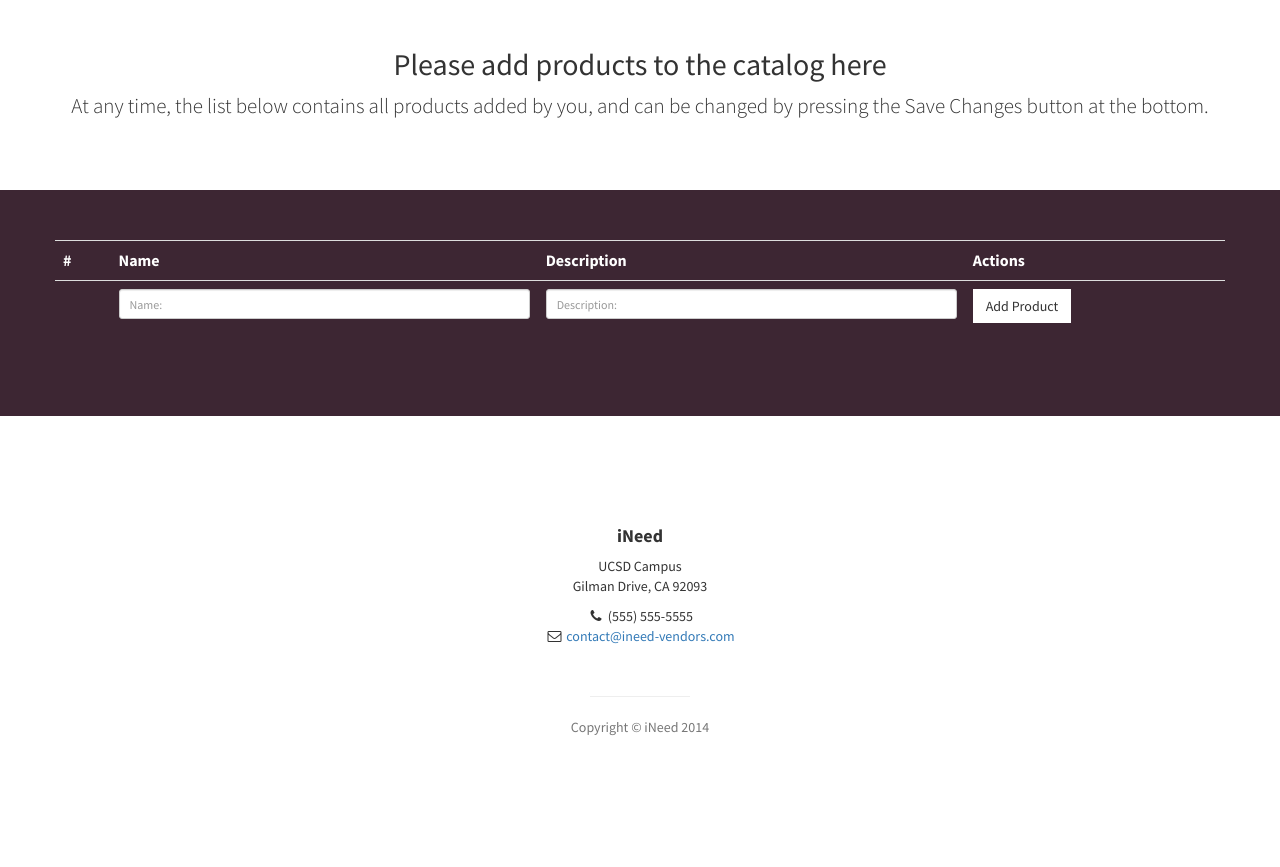
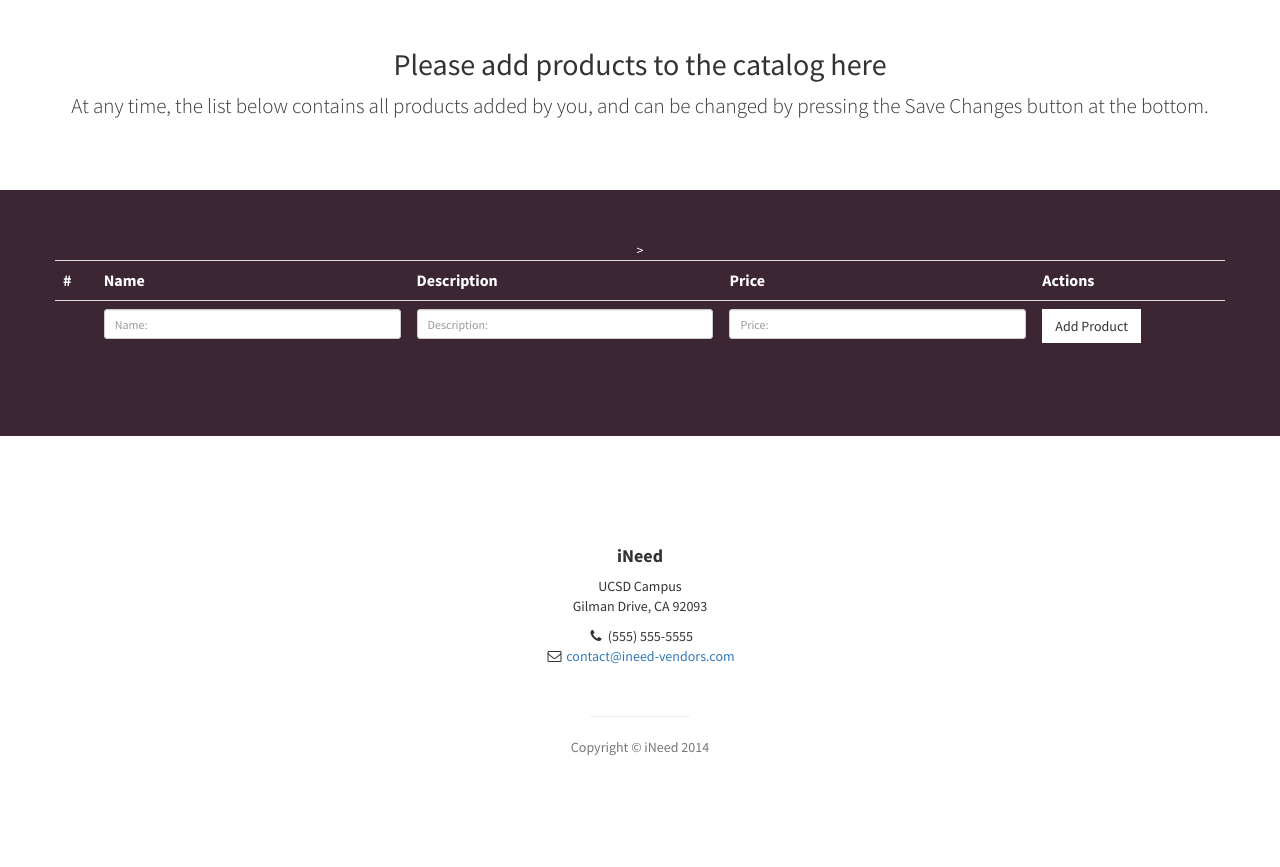
Before and after one commit to suvir/pyNeed, a Flask app: page /catalog in a window 1280 px wide. Shown: the part 822-1689 px from the top of the page. Before the commit the page ends 1558 px from the top, so only its background shows below. Run offline with Flask 2, Linux system fonts and the light colour scheme; the visitor is signed in with stand-in values (Sample User, id 1); data that the repository does not hold is empty; parts of the project's set-up code (start-up, migrations or seed data) failed here and were passed over; some libraries are stand-ins or nearby versions.

Commit message:
Products now have price

```diff
--- a/app/forms.py
+++ b/app/forms.py
@@ -44,6 +44,7 @@ class ProductEditRemoveForm(Form):
 class ProductAddForm(Form):
     name = StringField("name", validators=[DataRequired()])
     description = StringField("description")
+    price = FloatField("price", validators = [DataRequired()])
 
 class DealForm(Form):
     deal_name = StringField("deal_name", validators=[DataRequired()])
--- a/app/models.py
+++ b/app/models.py
@@ -4,6 +4,7 @@ from app import db
 class Product(db.Document):
     name = db.StringField(max_length=255, required=True)
     description = db.StringField(max_length=255, required=True)
+    price = db.FloatField(min_value=0.0, required=True)
 
 class Deal(db.Document):
     name = db.StringField(max_length=255, required=True)
--- a/app/templates/base.html
+++ b/app/templates/base.html
@@ -94,18 +94,16 @@
                     <a href="index" onclick = $("#menu-close").click();>Home</a>
                 </li>
                 <li>
-                    <a href="profile" onclick = $("#menu-close").click();> Edit Profile</a>
+                    <a href="profile" onclick = $("#menu-close").click();>Profile</a>
                 </li>
 
                 <li>
-                    <a href="catalog" onclick = $("#menu-close").click();> Product Catalog</a>
+                    <a href="catalog" onclick = $("#menu-close").click();> Products</a>
                 </li>
                 <li>
-                    <a href="deals" onclick = $("#menu-close").click();>Deal Creator</a>
+                    <a href="deals" onclick = $("#menu-close").click();>Deals</a>
                 </li>
-                <li>
-                    <a href="deals" onclick = $("#menu-close").click();> Deal Manager</a>
-                </li>
+
                 <li>
                     <a href="logout" onclick = $("#menu-close").click();> Log Out</a>
                 </li>
--- a/app/templates/product_catalog.html
+++ b/app/templates/product_catalog.html
@@ -10,7 +10,7 @@
                 <div class="col-lg-12 text-center">
                     <h2>Please add products to the catalog here</h2>
                     <p class="lead">At any time, the list below contains all products added by you,
-                        and can be changed by pressing the Save Changes button at the bottom.</p>
+                        and can be changed by pressing the Save Changes button at the bottom. </p>
                 </div>
             </div>
             <!-- /.row -->
@@ -26,18 +26,20 @@
                     <td><b>#</b></td>
                     <td><b>Name</b></td>
                     <td><b>Description</b></td>
+                    <td><b>Price</b></td>
                     <td><b>Actions</b></td>
                 </tr>
-               <form method="POST" id="delete_form">
+               <form method="POST" id="delete_form">>
                 {%for product in products%}
                     <tr>
                         <td>{{products.index(product)+1}}</td>
                         <td><input hidden="true" name="name" value="{{product.name}}">{{product.name}}</td>
                         <td><input hidden="true" name="description" value="{{product.description}}">{{product.description}}</td>
+                        <td><input hidden="true" name="price" value="{{product.price}}">{{product.price}}</td>
                         <td>
-                            <label for="{{product.name}}_{{product.description}}" class="btn editremove">
+                            <label for="{{product.name}}_{{product.description}}_{{product.price}}" class="btn editremove">
                                 <i class="fa fa-remove fa-lg"></i> Remove</label>
-                            <input id="{{product.name}}_{{product.description}}" type="submit" name="editremove" value="Remove#{{product.name}}#{{product.description}}" class="hidden"/>
+                            <input id="{{product.name}}_{{product.description}}_{{product.price}}" type="submit" name="editremove" value="Remove#{{product.name}}#{{product.description}}#{{product.price}}" class="hidden"/>
                         </td>
                     </tr>
                 {%endfor%}
@@ -56,6 +58,12 @@
                         <td>
                             <div class="form-group">
                                 <input type="text" class="form-control input-sm" name="add_name" placeholder="Description: "/>
+                            </div>
+                        </td>
+
+                        <td>
+                            <div class="form-group">
+                                <input type="text" class="form-control input-sm" name="add_price" placeholder="Price: "/>
                             </div>
                         </td>
 
@@ -121,7 +129,7 @@ var rowNum = 0;
 function addRow(frm) {
 	rowNum++;
 	console.log(rowNum);
-	var row = '<p id="rowNum'+rowNum+'">Name: <input type="text" name="qty'+rowNum+'" value="'+frm.add_qty.value+'"> Description: <input type="text" name="name'+rowNum+'" value="'+frm.add_name.value+'"> <input type="button" value="Remove" onclick="removeRow('+rowNum+');"></p>';
+	var row = '<p id="rowNum'+rowNum+'">Name: <input type="text" name="qty'+rowNum+'" value="'+frm.add_qty.value+'"> Description: <input type="text" name="name'+rowNum+'" value="'+frm.add_name.value+'"> Price: <input type="text" name="price'+rowNum+'" value="'+frm.add_price.value+'"> <input type="button" value="Remove" onclick="removeRow('+rowNum+');"></p>';
 	jQuery('#product_form').append(row);
 	frm.add_qty.value = '';
 	frm.add_name.value = '';
--- a/app/utility_funcs.py
+++ b/app/utility_funcs.py
@@ -20,18 +20,20 @@ def check_password(pwdhash, password):
 def parse_product_catalog_multidict(f):
     products = []
     if 'add_qty' in f and 'add_name' in f:
-        if len(f['add_qty']) > 0 and len(f['add_name'])>0:
-            products.append(Product(name=f['add_qty'], description=f['add_name']))
+        if len(f['add_qty']) > 0 and len(f['add_name'])>0 and len(f['add_price'])>0:
+            products.append(Product(name=f['add_qty'], description=f['add_name'], price=f['add_price']))
 
     product_counter = 1
     next_item_name = 'qty' + str(product_counter)
     next_item_desc = 'name' + str(product_counter)
+    next_item_price = 'price' + str(product_counter)
     while next_item_name in f and next_item_desc in f:
         if len(f[next_item_name]) > 0 and len(f[next_item_desc]) > 0:
-            products.append(Product(name=f[next_item_name], description=f[next_item_desc]))
+            products.append(Product(name=f[next_item_name], description=f[next_item_desc], price=f[next_item_price]))
         product_counter += 1
         next_item_name = 'qty' + str(product_counter)
         next_item_desc = 'name' + str(product_counter)
+        next_item_price = 'price' + str(product_counter)
     return products
 
 def parse_deal_list_multidict(f):
```
